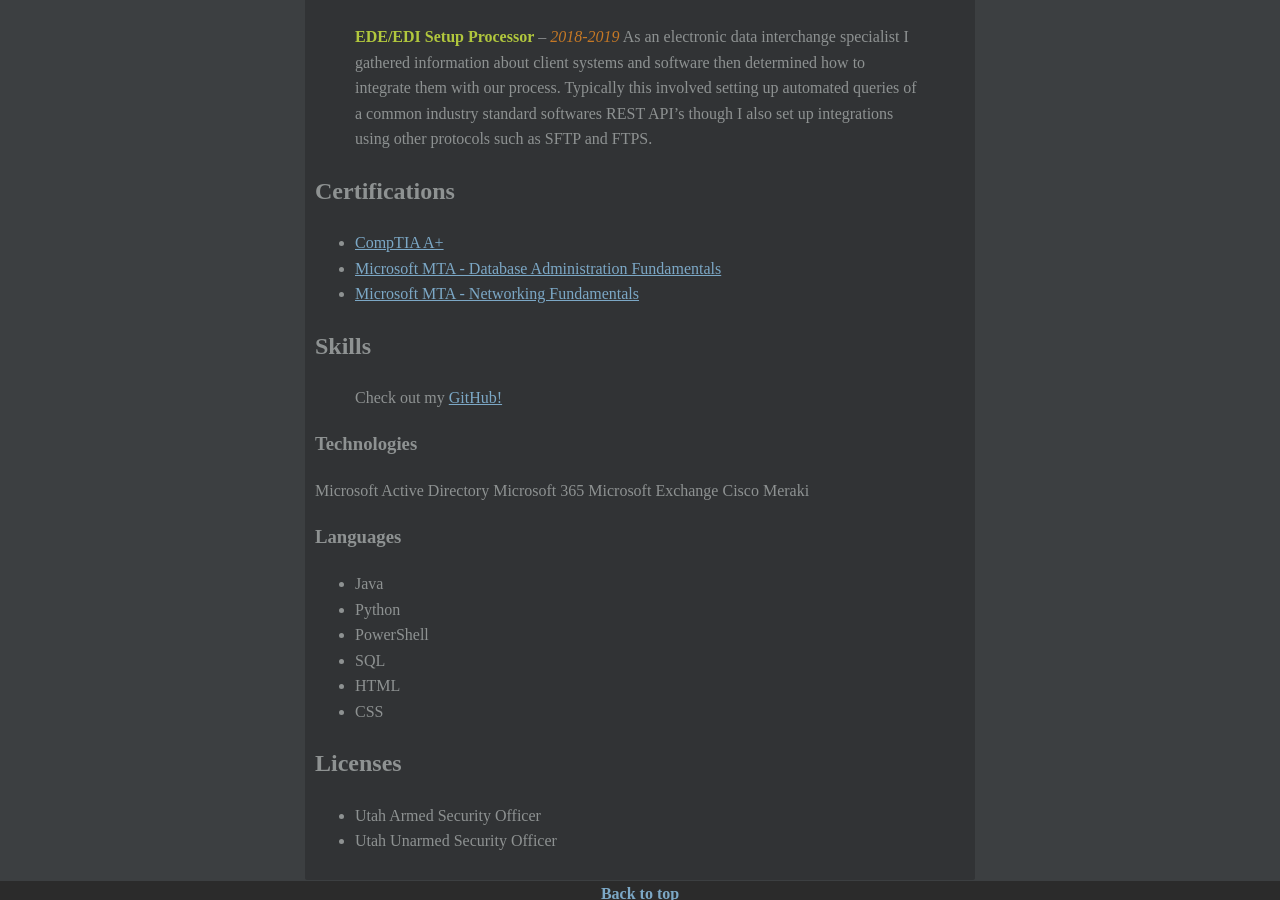
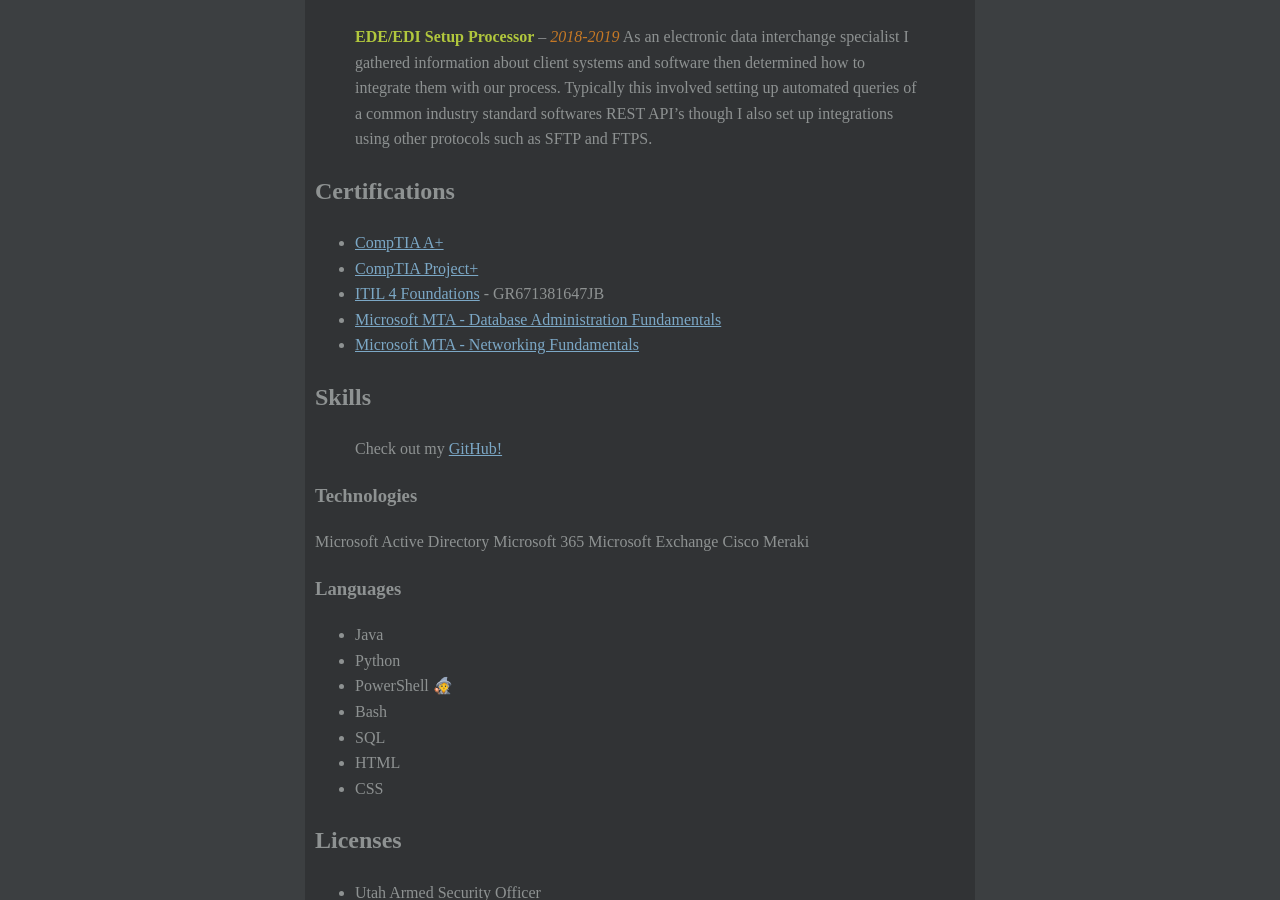
Before and after one commit to noUsernamesLef7/noUsernamesLef7.github.io, a Jekyll site: the page built from index.md, in a window 1280 px wide and 900 px high, scrolled down 778 px. Built offline with Jekyll 4.4.1, drawn with Linux system fonts in a browser that asks for light colours.

Commit message:
Add project+ and ITIL certs

```diff
--- a/index.md
+++ b/index.md
@@ -9,7 +9,6 @@ Welcome to my home on the web. **This page is dedicated to my professional work*
 
 ## About Me
 I'm a Salt Lake City based IT professional and Cybersecurity student. I love learning about and working with computers. I'm fascinated by all things cybersecurity. I can be contacted by [email](mailto:jason.brown97@protonmail.com) or through [LinkedIn](https://www.linkedin.com/in/jason-brown-a1a964138/).
-
 
 ## Recent Experience
 ### [Castle & Cooke Mortgage](https://castlecookemortgage.com)
@@ -23,6 +22,8 @@ I'm a Salt Lake City based IT professional and Cybersecurity student. I love lea
 
 ## Certifications
 * [CompTIA A+](https://www.credly.com/badges/e7802eab-17bf-46c9-ba62-3c245e82370f/public_url)
+* [CompTIA Project+](https://www.credly.com/badges/ec26deaa-2dbc-43c6-b7a9-842565966c0b/public_url)
+* [ITIL 4 Foundations](https://www.peoplecert.org/for-corporations/certificate-verification-service) - GR671381647JB
 * [Microsoft MTA - Database Administration Fundamentals](https://www.credly.com/badges/60b6e279-7a98-4b06-8b06-243a697b560f/public_url)
 * [Microsoft MTA - Networking Fundamentals](https://www.credly.com/badges/88ed9237-0a83-4421-a22c-5a3ab1fd839e/public_url)
 
@@ -38,7 +39,8 @@ Cisco Meraki
 ### Languages
 * Java
 * Python
-* PowerShell
+* PowerShell 🧙
+* Bash
 * SQL
 * HTML
 * CSS
```
